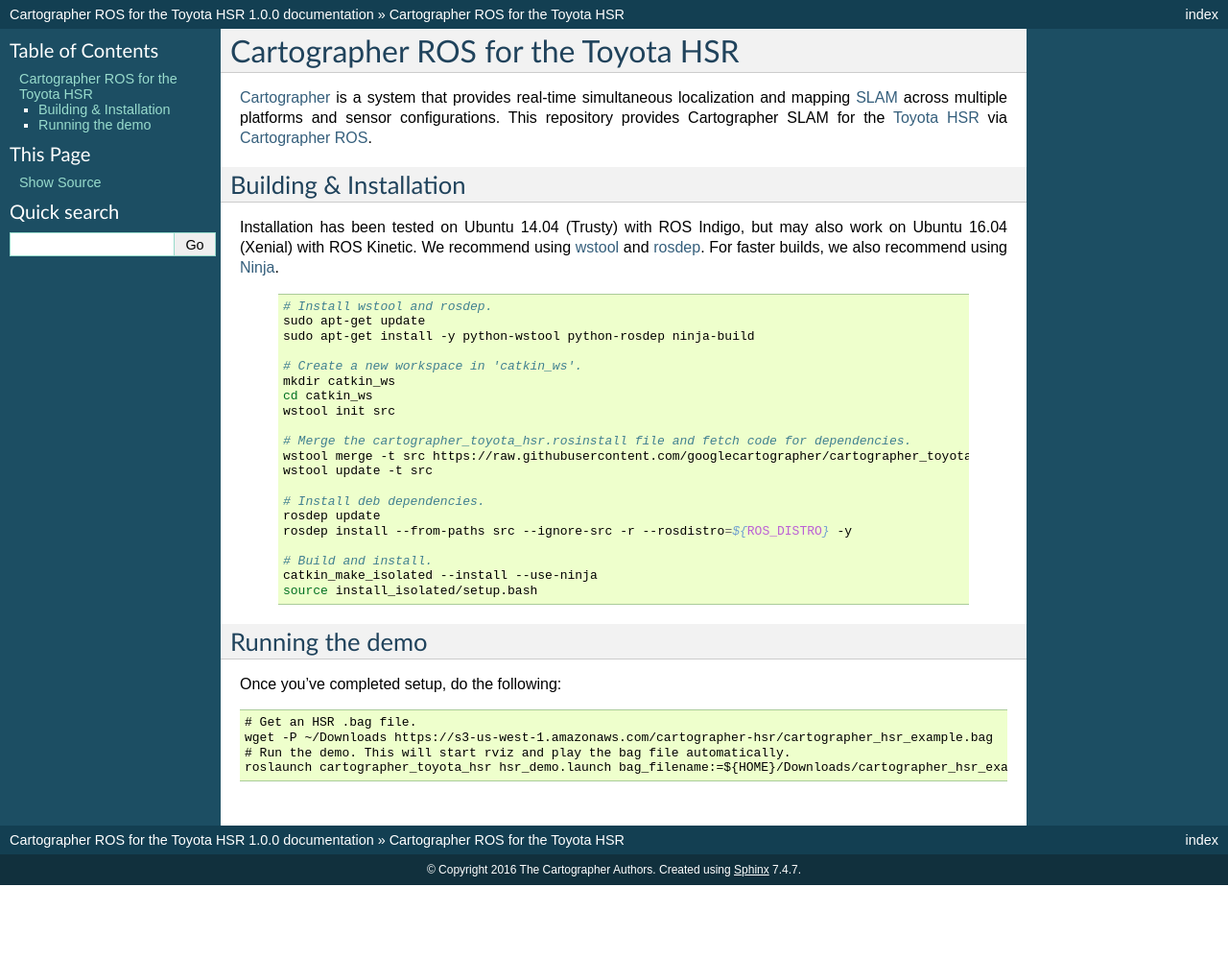
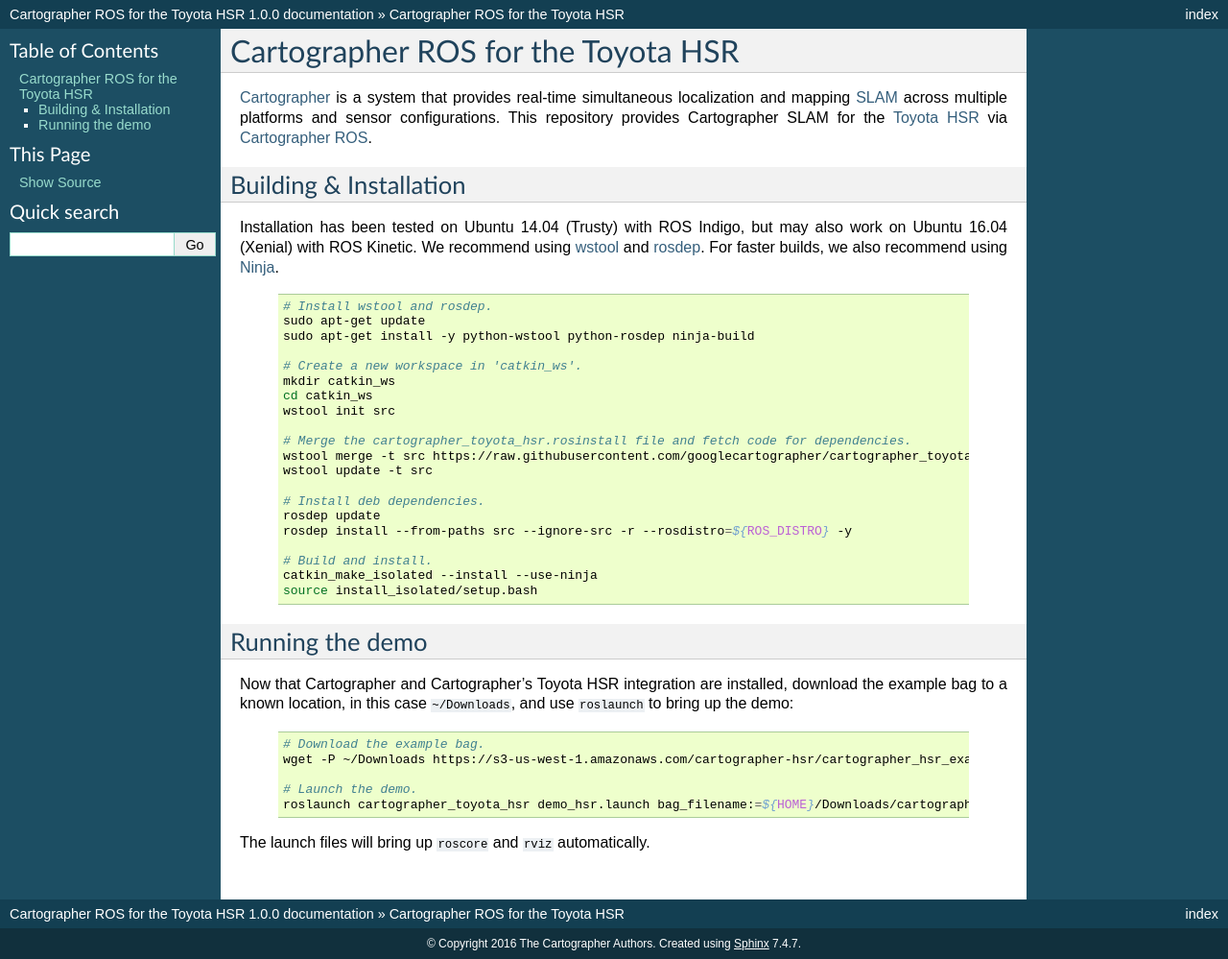
Before and after one commit to cartographer-project/cartographer_toyota_hsr, a Sphinx documentation site: the page built from docs/source/index.rst, in a window 1280 px wide. Shown: the whole page at 96% size. Built offline with Sphinx 7.4.7, drawn with Linux system fonts in a browser that asks for light colours; before the commit the page ends 922 px from its top, so only the background shows below that.

```diff
--- a/docs/source/index.rst
+++ b/docs/source/index.rst
@@ -65,9 +65,16 @@
 Running the demo
 ================
 
-Once you've completed setup, do the following::
+Now that Cartographer and Cartographer's Toyota HSR integration are installed,
+download the example bag to a known location, in this case ``~/Downloads``, and
+use ``roslaunch`` to bring up the demo:
 
-  # Get an HSR .bag file.
-  wget -P ~/Downloads https://s3-us-west-1.amazonaws.com/cartographer-hsr/cartographer_hsr_example.bag
-  # Run the demo. This will start rviz and play the bag file automatically.
-  roslaunch cartographer_toyota_hsr hsr_demo.launch bag_filename:=${HOME}/Downloads/cartographer_hsr_example.bag
+  .. code-block:: bash
+
+    # Download the example bag.
+    wget -P ~/Downloads https://s3-us-west-1.amazonaws.com/cartographer-hsr/cartographer_hsr_example.bag
+
+    # Launch the demo.
+    roslaunch cartographer_toyota_hsr demo_hsr.launch bag_filename:=${HOME}/Downloads/cartographer_hsr_example.bag
+
+The launch files will bring up ``roscore`` and ``rviz`` automatically.
```
Also changed, not shown: 3 other files.
